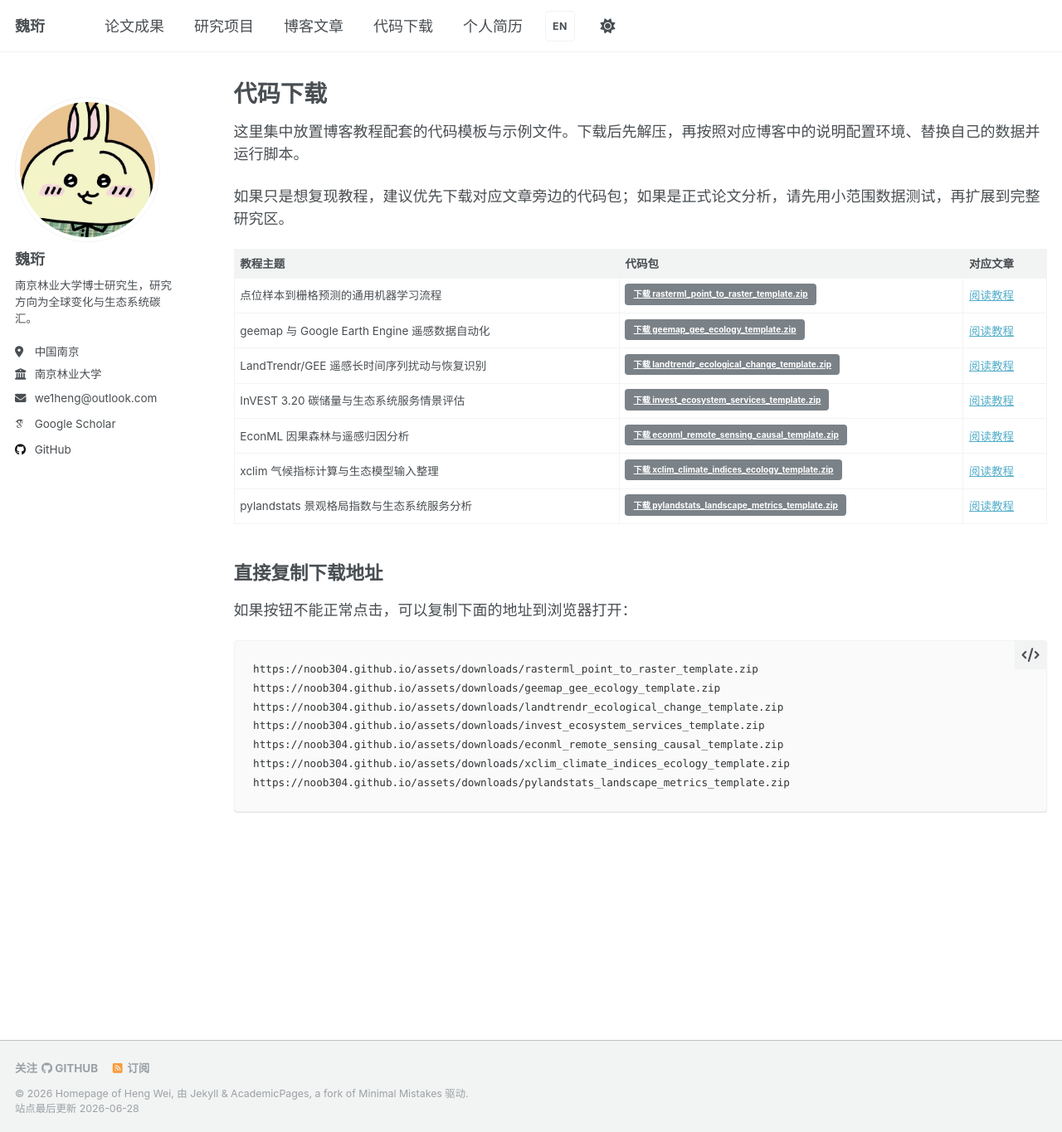
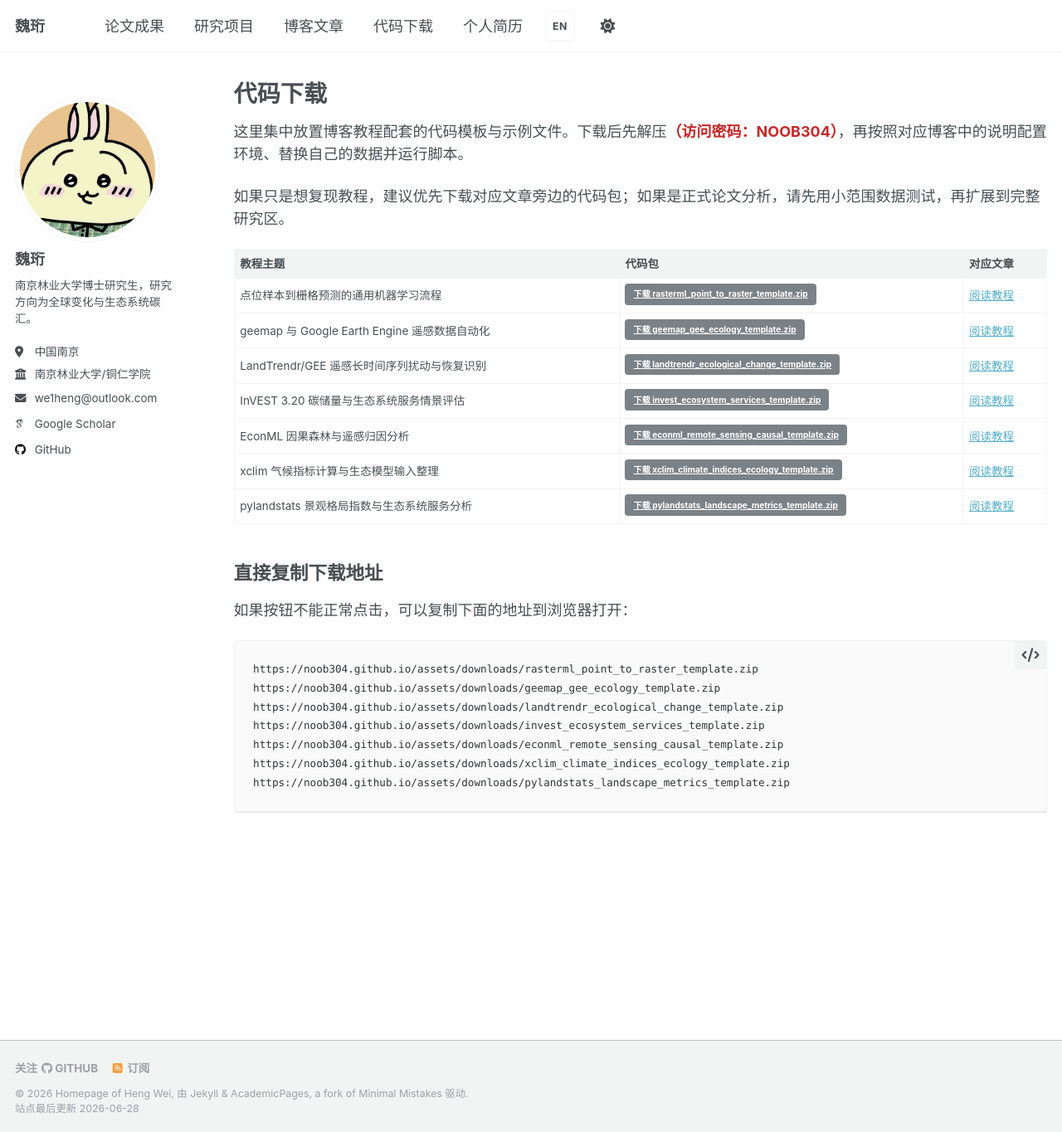
Before and after one commit to NOOB304/NOOB304.github.io, a Jekyll site: the page built from _pages/downloads.zh.md, in a window 1280 px wide and 1365 px high. Shown: the whole window at 83% size. Built offline with Jekyll 4.4.1, drawn with Linux system fonts in a browser that asks for light colours; some web fonts are replaced.

Commit message:
fix: update Chinese profile copy

```diff
--- a/_config.yml
+++ b/_config.yml
@@ -30,7 +30,7 @@ author:
   location_zh      : "中国南京"
   employer         : "Nanjing Forestry University"
   employer_en      : "Nanjing Forestry University"
-  employer_zh      : "南京林业大学"
+  employer_zh      : "南京林业大学/铜仁学院"
   uri              :
   email            : "we1heng@outlook.com"
 
--- a/_pages/downloads.zh.md
+++ b/_pages/downloads.zh.md
@@ -9,7 +9,7 @@ comments: false
 share: false
 ---
 
-这里集中放置博客教程配套的代码模板与示例文件。下载后先解压，再按照对应博客中的说明配置环境、替换自己的数据并运行脚本。
+这里集中放置博客教程配套的代码模板与示例文件。下载后先解压<span class="download-access-password">（访问密码：NOOB304）</span>，再按照对应博客中的说明配置环境、替换自己的数据并运行脚本。
 
 如果只是想复现教程，建议优先下载对应文章旁边的代码包；如果是正式论文分析，请先用小范围数据测试，再扩展到完整研究区。
 
--- a/assets/css/main.scss
+++ b/assets/css/main.scss
@@ -43,3 +43,12 @@
     "vendor/font-awesome/brands",
     "vendor/magnific-popup/magnific-popup"
 ;
+
+.download-access-password {
+  color: #c62828;
+  font-weight: 700;
+}
+
+[data-theme="dark"] .download-access-password {
+  color: #ff6b6b;
+}
```
Also changed, not shown: _pages/about-zh.md (+1 -1 lines), scripts/verify-site.mjs (+14 -0 lines).
